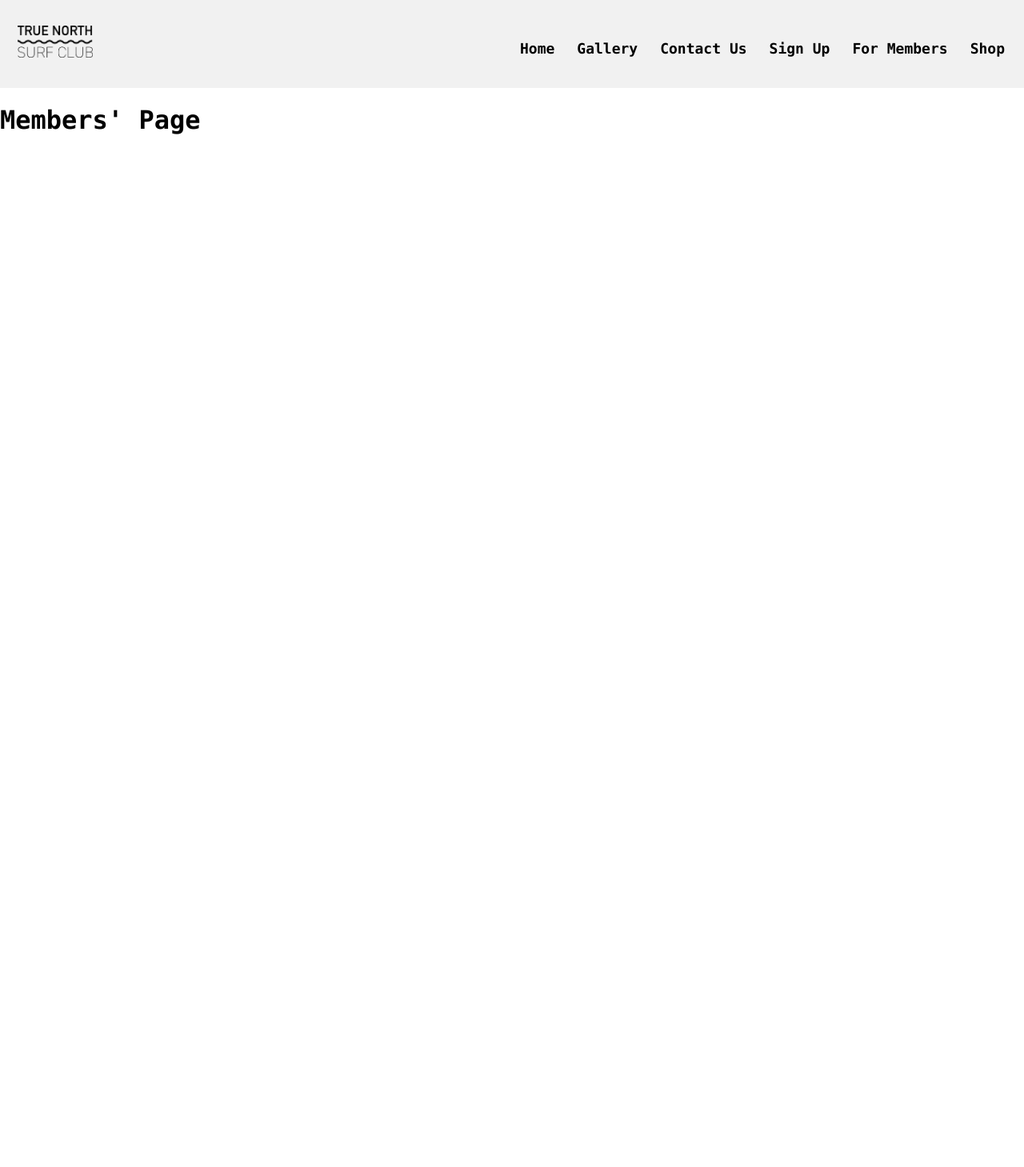
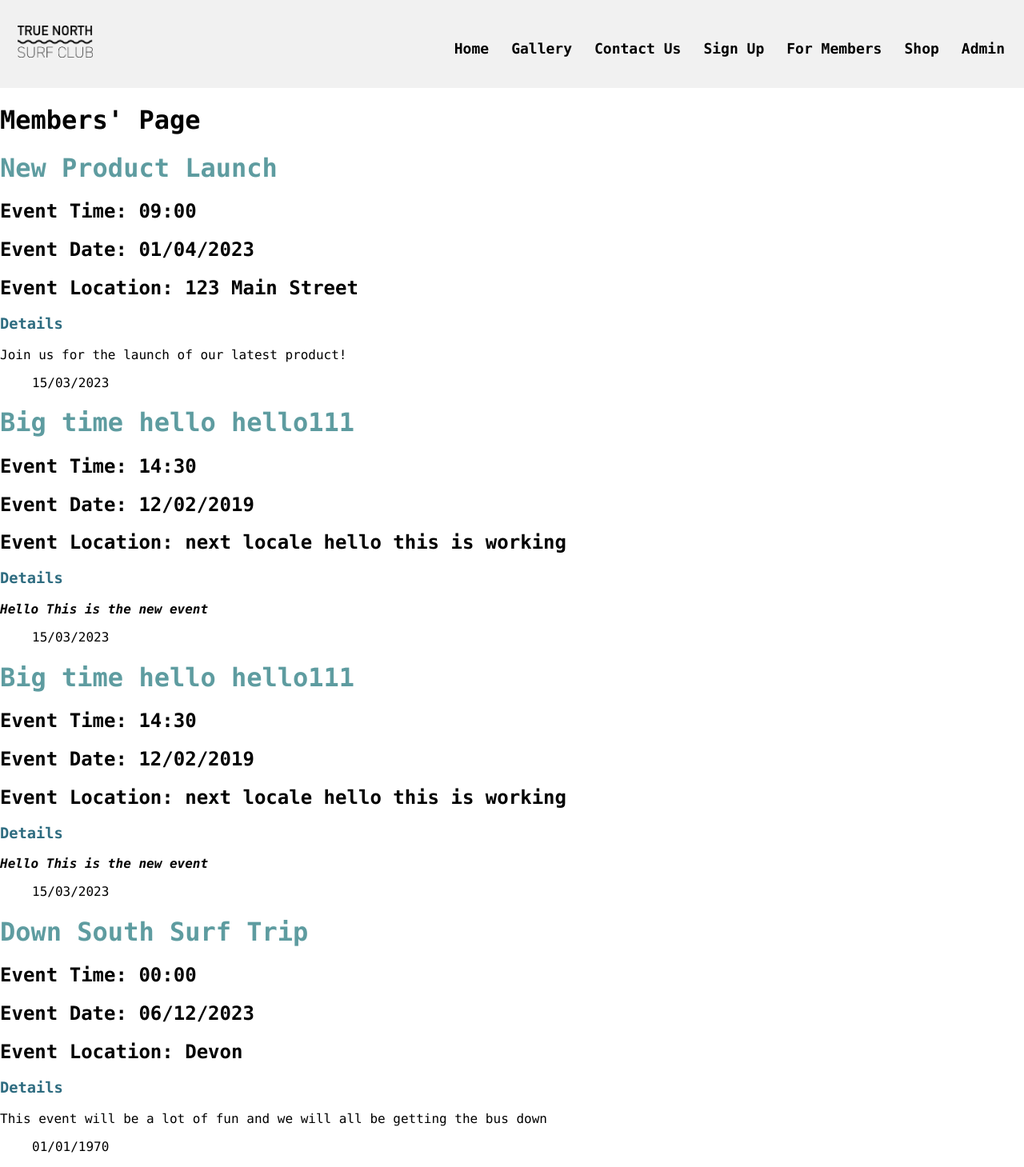
Before and after one commit to benkelly2/KV6002, a PHP site: page /members.php in a window 1280 px wide. Shown: the whole page at 80% size. Before the commit the page ends 168 px from the top, so only its background shows below. Run offline with PHP 8.4, Linux system fonts and the light colour scheme; data comes from the database, SQL or seed files in the repository; both versions use the stored data as it was after the commit.

Commit message:
CMS system implemented
CMS system implemented

```diff
--- /dev/null
+++ b/TrueNorth Surfing/cms/event.php
@@ -0,0 +1,239 @@
+<?php
+
+//Class to handle events
+
+class Event
+{
+
+//Initialising event Parameters
+public $event_id = null;
+public $event_title = null;
+public $event_location = null;
+public $event_date = null;
+public $event_summary = null;
+public $post_date = null;
+public $post_display = null;
+public $image_extension = "";
+
+//adding each parameter to an array containing the data
+public function __construct( $data=array() ){
+    if ( isset( $data['event_id'] ) ) $this->event_id = (int) $data['event_id'];
+    if ( isset( $data['event_title'] ) ) $this->event_title = preg_replace ( "/[^\.\,\-\_\'\"\@\?\!\:\$ a-zA-Z0-9()]/", "", $data['event_title'] );
+    if ( isset( $data['event_location'] ) ) $this->event_location =  $data['event_location'] ;
+    if ( isset( $data['event_date'] ) ) $this->event_date =  $data['event_date'];
+    if ( isset( $data['event_summary'] ) ) $this->event_summary =  $data['event_summary'];
+    if ( isset( $data['post_date'] ) ) $this->post_date =  $data['post_date'];
+    if ( isset( $data['post_display'] ) ) $this->post_display = (int) $data['post_display'];
+    if ( isset( $data['image_extension'] ) ) $this->image_extension = preg_replace ( "/[^\.\,\-\_\'\"\@\?\!\:\$ a-zA-Z0-9()]/", "", $data['image_extension'] );
+}
+
+//Storing Form data in an object
+public function storeFormValues ( $params ) {
+    // Store all the parameters
+    $this->__construct( $params );
+  }
+
+
+//Returning Event Data from the Database
+//Returns an Event Object matching a given event ID
+public static function getById( $id ) {
+    $db_path = '../db/eventsDB.db';
+    $conn = new PDO( 'sqlite:'.$db_path );
+    $conn->setAttribute(PDO::ATTR_ERRMODE, PDO::ERRMODE_EXCEPTION);
+    $sql = "SELECT * FROM events WHERE event_id = :id";
+    $st = $conn->prepare( $sql );
+    $st->bindValue( ":id", $id, PDO::PARAM_INT );
+    $st->execute();
+    $row = $st->fetch(PDO::FETCH_ASSOC);
+    $conn = null;
+    if ( $row ) return new Event( $row );
+}
+//Returns Multiple Event Objects Ordered by Date
+public static function getList($numRows=10000) {
+    $db_path = '../db/eventsDB.db';
+    $conn = new PDO( 'sqlite:'.$db_path );
+    $conn->setAttribute(PDO::ATTR_ERRMODE, PDO::ERRMODE_EXCEPTION);
+    $sql = "SELECT * FROM events
+            ORDER BY post_date DESC LIMIT :numRows";
+
+    $st = $conn->prepare( $sql );
+    $st->bindValue( ":numRows", $numRows, PDO::PARAM_INT );
+    $st->execute();
+    $list = array();
+
+    while ( $row = $st->fetch(PDO::FETCH_ASSOC) ) {
+      $event = new Event( $row );
+      $list[] = $event;
+    }
+
+    // Now get the total number of events that matched the criteria
+    return (  $list );
+  }
+
+//Dealing with images
+
+//Stores Images from edit form
+  public function storeUploadedImage( $image ) {
+
+    if ( $image['error'] == UPLOAD_ERR_OK )
+    {
+      // Does the Event object have an ID?
+      if ( is_null( $this->event_id ) ) trigger_error( "Event::storeUploadedImage(): Attempt to upload an image for an Event object that does not have its ID property set.", E_USER_ERROR );
+
+      // Delete any previous image(s) for this Event
+      $this->deleteImages();
+
+      // Get and store the image filename extension
+      $this->image_extension = strtolower( strrchr( $image['name'], '.' ) );
+
+      // Store the image
+
+      $tempFilename = trim( $image['tmp_name'] );
+
+      if ( is_uploaded_file ( $tempFilename ) ) {
+        if ( !( move_uploaded_file( $tempFilename, $this->getImagePath() ) ) ) trigger_error( "Event::storeUploadedImage(): Couldn't move uploaded file.", E_USER_ERROR );
+        if ( !( chmod( $this->getImagePath(), 0666 ) ) ) trigger_error( "Event::storeUploadedImage(): Couldn't set permissions on uploaded file.", E_USER_ERROR );
+      }
+
+      // Get the image size and type
+      $attrs = getimagesize ( $this->getImagePath() );
+      $imageWidth = $attrs[0];
+      $imageHeight = $attrs[1];
+      $imageType = $attrs[2];
+
+      // Load the image into memory
+      switch ( $imageType ) {
+        case IMAGETYPE_GIF:
+          $imageResource = imagecreatefromgif ( $this->getImagePath() );
+          break;
+        case IMAGETYPE_JPEG:
+          $imageResource = imagecreatefromjpeg ( $this->getImagePath() );
+          break;
+        case IMAGETYPE_PNG:
+          $imageResource = imagecreatefrompng ( $this->getImagePath() );
+          break;
+        default:
+          trigger_error ( "Event::storeUploadedImage(): Unhandled or unknown image type ($imageType)", E_USER_ERROR );
+      }
+
+      // Copy and resize the image to create the thumbnail
+      $thumbHeight = intval ( $imageHeight / $imageWidth * EVENT_THUMB_WIDTH );
+      $thumbResource = imagecreatetruecolor ( EVENT_THUMB_WIDTH, $thumbHeight );
+      imagecopyresampled( $thumbResource, $imageResource, 0, 0, 0, 0, EVENT_THUMB_WIDTH, $thumbHeight, $imageWidth, $imageHeight );
+
+      // Save the thumbnail
+      switch ( $imageType ) {
+        case IMAGETYPE_GIF:
+          imagegif ( $thumbResource, $this->getImagePath( IMG_TYPE_THUMB ) );
+          break;
+        case IMAGETYPE_JPEG:
+          imagejpeg ( $thumbResource, $this->getImagePath( IMG_TYPE_THUMB ), JPEG_QUALITY );
+          break;
+        case IMAGETYPE_PNG:
+          imagepng ( $thumbResource, $this->getImagePath( IMG_TYPE_THUMB ) );
+          break;
+        default:
+          trigger_error ( "Evemt::storeUploadedImage(): Unhandled or unknown image type ($imageType)", E_USER_ERROR );
+      }
+
+      $this->update();
+    }
+  }
+
+
+  /**
+  * Deletes any images and/or thumbnails associated with the Event
+  */
+
+  public function deleteImages() {
+
+    // Delete all fullsize images for this event
+    foreach (glob( EVENT_IMAGE_PATH . "/" . IMG_TYPE_FULLSIZE . "/" . $this->id . ".*") as $filename) {
+      if ( !unlink( $filename ) ) trigger_error( "Event::deleteImages(): Couldn't delete image file.", E_USER_ERROR );
+    }
+
+    // Delete all thumbnail images for this event
+    foreach (glob( EVENT_IMAGE_PATH . "/" . IMG_TYPE_THUMB . "/" . $this->id . ".*") as $filename) {
+      if ( !unlink( $filename ) ) trigger_error( "Event::deleteImages(): Couldn't delete thumbnail file.", E_USER_ERROR );
+    }
+
+    // Remove the image filename extension from the object
+    $this->image_extension = "";
+  }
+
+
+  /**
+  * Returns the relative path to the article's full-size or thumbnail image
+  *
+  * @param string The type of image path to retrieve (IMG_TYPE_FULLSIZE or IMG_TYPE_THUMB). Defaults to IMG_TYPE_FULLSIZE.
+  * @return string|false The image's path, or false if an image hasn't been uploaded
+  */
+
+  public function getImagePath( $type=IMG_TYPE_FULLSIZE ) {
+    return ( $this->event_id && $this->image_extension ) ? ( EVENT_IMAGE_PATH . "/$type/" . $this->event_id . $this->image_extension ) : false;
+  }
+
+
+
+//Inserting Data to the Database
+
+public function insert(){
+// Insert the Event
+    $current_date = date('Y-m-d');
+    $db_path = '../db/eventsDB.db';
+    $conn = new PDO( 'sqlite:'.$db_path );
+    $conn->setAttribute(PDO::ATTR_ERRMODE, PDO::ERRMODE_EXCEPTION);
+    $sql = "INSERT INTO events (event_title, event_location, event_date, event_summary, post_date, post_display) VALUES (:title, :event_location, :event_date, :summary, :post_date, :post_display)";
+    $st = $conn->prepare ( $sql );
+    $st->bindValue( ":title", $this->event_title, PDO::PARAM_STR );
+    $st->bindValue( ":summary", $this->event_summary, PDO::PARAM_STR );
+    $st->bindValue( ":event_location", $this->event_location, PDO::PARAM_STR );
+    $st->bindValue( ":event_date", $this->event_date, PDO::PARAM_STR );
+    $st->bindValue( ":post_date", $current_date, PDO::PARAM_STR );
+    $st->bindValue( ":post_display", $this->post_display, PDO::PARAM_STR );
+    $st->execute();
+    $this->event_id = $conn->lastInsertId();
+    $conn = null;
+}
+
+//Update Current Event
+
+public function update() {
+
+// Does the Event object have an ID?
+if ( is_null( $this->event_id ) ) trigger_error ( "Event::update(): Attempt to update an Event object that does not have its ID property set.", E_USER_ERROR );
+
+// Update the Event
+    $current_date = date('Y-m-d');
+    $db_path = '../db/eventsDB.db';
+    $conn = new PDO( 'sqlite:'.$db_path );
+    $conn->setAttribute(PDO::ATTR_ERRMODE, PDO::ERRMODE_EXCEPTION);
+    $sql = "UPDATE events SET event_title = :title, event_location=:event_location, event_date=:event_date, event_summary=:summary, post_date = :post_date, post_display=:post_display WHERE event_id=:id";
+    $st = $conn->prepare ( $sql );
+    $st->bindValue( ":title", $this->event_title, PDO::PARAM_STR );
+    $st->bindValue( ":summary", $this->event_summary, PDO::PARAM_STR );
+    $st->bindValue( ":event_location", $this->event_location, PDO::PARAM_STR );
+    $st->bindValue( ":event_date", $this->event_date, PDO::PARAM_STR );
+    $st->bindValue( ":post_date", $current_date, PDO::PARAM_STR );
+    $st->bindValue( ":post_display", $this->post_display, PDO::PARAM_STR );
+    $st->bindValue( ":id", $this->event_id, PDO::PARAM_INT );
+    $st->execute();
+    $this->id = $conn->lastInsertId();
+    $conn = null;
+  }
+
+//Delete Event
+public function delete() {
+    // Does the Event object have an ID?
+    if ( is_null( $this->event_id ) ) trigger_error ( "Event::delete(): Attempt to delete an Event object that does not have its ID property set.", E_USER_ERROR );
+    //Deletes Event from database
+    $db_path = '../db/eventsDB.db';
+    $conn = new PDO( 'sqlite:'.$db_path );
+    $conn->setAttribute(PDO::ATTR_ERRMODE, PDO::ERRMODE_EXCEPTION);
+    $sql = "DELETE FROM events WHERE event_id = :id ";
+    $st = $conn->prepare ( $sql );
+    $st->bindValue( ":id", $this->event_id, PDO::PARAM_INT );
+    $st->execute();
+    $conn = null;
+}
+}
--- /dev/null
+++ b/TrueNorth Surfing/src/config.php
@@ -0,0 +1,20 @@
+<?php
+ini_set( "display_errors", true);
+date_default_timezone_set( "GMT+0" );
+define( "ADMIN_USERNAME", "admin" );
+define( "ADMIN_PASSWORD", "admin" );
+define( "TEMPLATE_PATH", "templates");
+define( "EVENT_IMAGE_PATH", "images/articles");
+define( "IMG_TYPE_FULLSIZE", "fullsize" );
+define( "IMG_TYPE_THUMB", "thumb" );
+define( "EVENT_THUMB_WIDTH", 120 );
+define( "JPEG_QUALITY", 85 );
+require( "../cms/event.php");
+
+function handleException( $exception ) {
+    echo "Sorry, a problem occurred. Please try later.";
+    echo ( $exception->getMessage() );
+    error_log( $exception->getMessage() );
+  }
+
+  set_exception_handler( 'handleException' );
--- a/TrueNorth Surfing/src/index.php
+++ b/TrueNorth Surfing/src/index.php
@@ -4,7 +4,7 @@
     include("scripts/functions.php");
     echo headSetup("TNSC - Home", "../css/style.css");
     echo headerSetup();
-    echo genNav(array("index.php" => "Home", "gallery.php" => "Gallery", "contact.php" => "Contact Us", "signup.php" => "Sign Up", "members.php" => "For Members", "shop.php" => "Shop"));
+    echo genNav(array("index.php" => "Home", "gallery.php" => "Gallery", "contact.php" => "Contact Us", "signup.php" => "Sign Up", "members.php" => "For Members", "shop.php" => "Shop", "admin.php" => "Admin"));
     echo headerClose();
     echo bodyStart("True North Surf Club");
     ?>
--- a/TrueNorth Surfing/src/members.php
+++ b/TrueNorth Surfing/src/members.php
@@ -1,18 +1,54 @@
 <?php
     //ini_set("session.save_path", "WHEREVER THE SESSION DATA FILE WILL BE");
     session_start();
+    include ("config.php");
     include("scripts/functions.php");
     echo headSetup("TNSC - Members", "../css/members.css");
     echo headerSetup();
-    echo genNav(array("index.php" => "Home", "gallery.php" => "Gallery", "contact.php" => "Contact Us", "signup.php" => "Sign Up", "members.php" => "For Members", "shop.php" => "Shop"));
+    echo genNav(array("index.php" => "Home", "gallery.php" => "Gallery", "contact.php" => "Contact Us", "signup.php" => "Sign Up", "members.php" => "For Members", "shop.php" => "Shop", "admin.php" => "Admin"));
     echo headerClose();
     echo bodyStart("Members' Page");
-    ?>
 
-    <div>
+    $action = isset( $_GET['action'] ) ? $_GET['action'] : "";
 
-    </div>
 
-    <?php
+    switch ( $action ) {
+      case 'archive':
+        archive();
+        break;
+      case 'viewEvent':
+        viewEvent();
+        break;
+        case 'editEvent':
+            editEvent();
+            break;
+        case 'addEvent':
+            addEvent();
+            break;
+      default:
+       archive();
+    }
+
+    function viewEvent(){
+        $event = new Event();
+        $event = $event->getById(2);
+        require( TEMPLATE_PATH . "/viewEvent.php");
+
+    }
+
+    function archive(){
+
+        $events = new Event();
+        $events = $events->getList(10);
+
+        // Loop through the events and echo out the information
+        foreach ($events as $event) {
+            if ($event->post_display == 1){
+            require( TEMPLATE_PATH . "/viewEvent.php");
+            }
+        }
+
+    }
+
     echo bodyEnd();
     ?>
--- /dev/null
+++ b/TrueNorth Surfing/src/templates/viewEvent.php
@@ -0,0 +1,10 @@
+<?php
+echo '<h1 style="color: #5e9ca0;">' . $event->event_title . '&nbsp;</h1>';
+echo '<h2><strong>Event Time: ' . date("H:i", strtotime($event->event_date)) . '</strong></h2>';
+echo '<h2><strong>Event Date: ' . date("d/m/Y", strtotime($event->event_date)) . '</strong></h2>';
+echo '<h2><strong>Event Location: ' . $event->event_location . '</strong></h2>';
+echo '<h3 style="color: #2e6c80;">Details</h3>';
+echo '<p>' . $event->event_summary . '</p>';
+echo '<blockquote>';
+echo '<p>' . date("d/m/Y", strtotime($event->post_date)) . '</p>';
+echo '</blockquote>';
```
Also changed, not shown: TrueNorth Surfing/cms/database.php (added, +47 -0 lines), TrueNorth Surfing/src/admin.php (added, +160 -0 lines), TrueNorth Surfing/src/templates/adminEvent.php (added, +60 -0 lines), TrueNorth Surfing/src/templates/editEvent.php (added, +30 -0 lines), TrueNorth Surfing/src/templates/listEvents.php (added, +38 -0 lines), TrueNorth Surfing/src/templates/loginForm.php (added, +27 -0 lines), TrueNorth Surfing/src/templates/newEvent.php (added, +24 -0 lines), TrueNorth Surfing/db/eventsDB.db (added).
